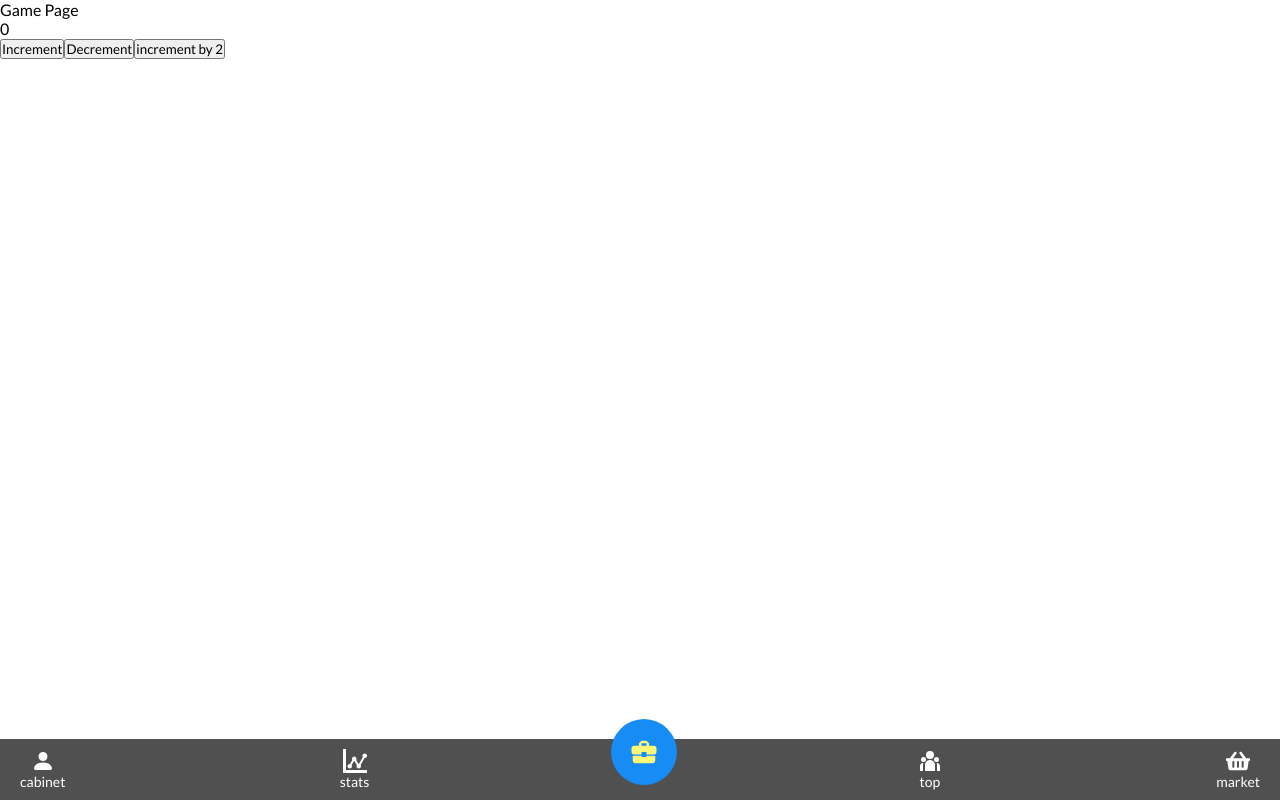
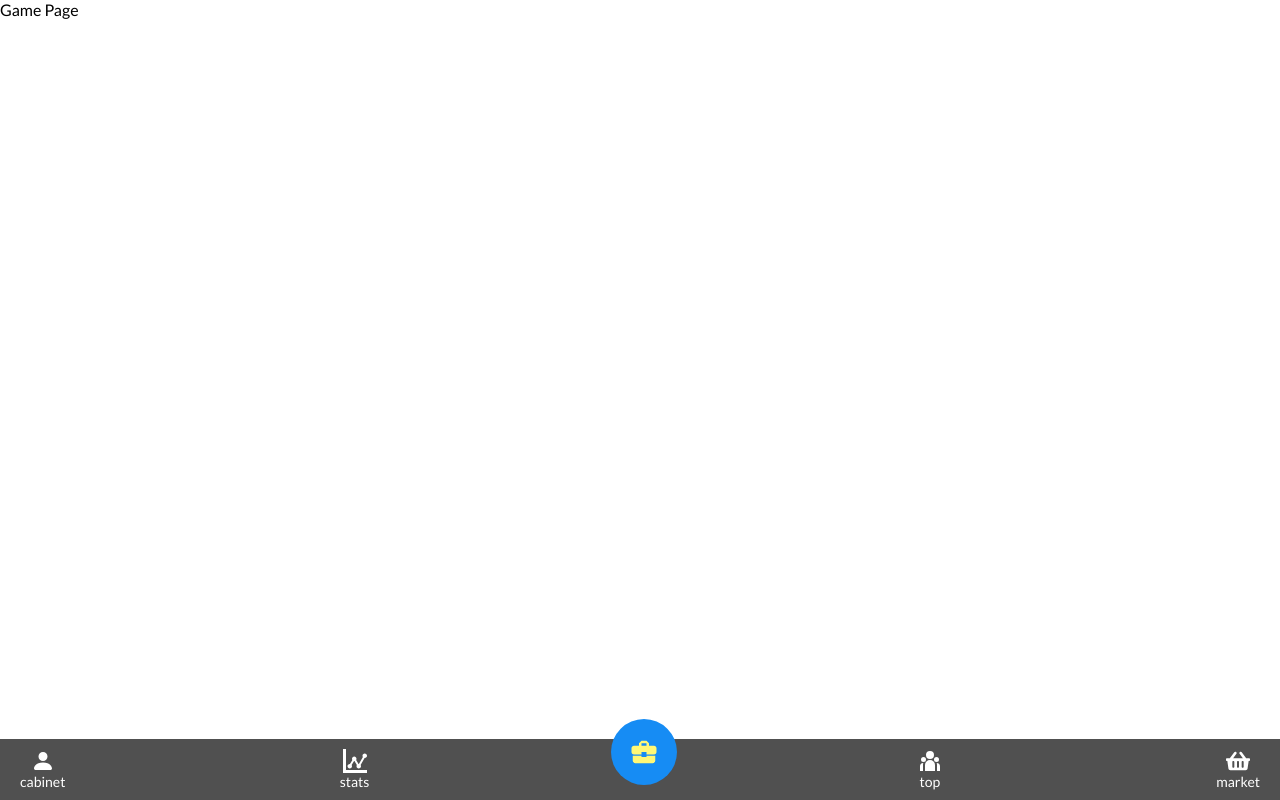
Before and after one commit to VRomanenko04/Do_some_business, a Next.js app: page /game in a window 1280 px wide. Built offline with nearby package versions, Linux system fonts and the light colour scheme.

Commit message:
Убрал тестовый redux slice

```diff
--- a/app/(playing)/game/page.tsx
+++ b/app/(playing)/game/page.tsx
@@ -1,28 +1,13 @@
 'use client'
 import React from 'react';
-import { RootState } from '@/app/globalRedux/store';
-import { useSelector, useDispatch } from 'react-redux';
-import { increment, decrement, incrementByAmount } from '@/app/globalRedux/Features/counterSlice';
 
 
 const GamePage = () => {
-    const count = useSelector((state: RootState) => state.counter.value);
-    const dispatch = useDispatch();
 
     return (
         <>
             <main>
                 <div>Game Page</div>
-                <p>{count}</p>
-                <button onClick={() => dispatch(increment())}>
-                    Increment
-                </button>
-                <button onClick={() => dispatch(decrement())}>
-                    Decrement
-                </button>
-                <button onClick={() => dispatch(incrementByAmount(2))}>
-                    increment by 2
-                </button>
             </main>
         </>
     )
--- a/app/globalRedux/Features/counterSlice.ts
+++ /dev/null
@@ -1,27 +0,0 @@
-'use client'
-
-import { createSlice } from "@reduxjs/toolkit";
-
-export interface CounterState {
-    value: number
-}
-
-const initialState: CounterState = {
-    value: 0
-}
-
-export const counterSlice = createSlice({
-    name: 'counter',
-    initialState,
-    reducers: {
-        increment: (state) => {state.value += 1},
-        decrement: (state) => {state.value -= 1},
-        incrementByAmount: (state, action) => {
-            state.value += action.payload;
-        }
-    }
-})
-
-export const { increment, decrement, incrementByAmount} = counterSlice.actions;
-
-export default counterSlice.reducer;
--- /dev/null
+++ b/app/globalRedux/Features/userData.slice.ts
@@ -0,0 +1 @@
+'use client'
--- a/app/globalRedux/store.ts
+++ b/app/globalRedux/store.ts
@@ -1,11 +1,9 @@
 'use client';
 
 import { configureStore } from "@reduxjs/toolkit";
-import counterReducer from './Features/counterSlice';
 
 export const store = configureStore({
     reducer: {
-        counter: counterReducer
     }
 })
 
```
